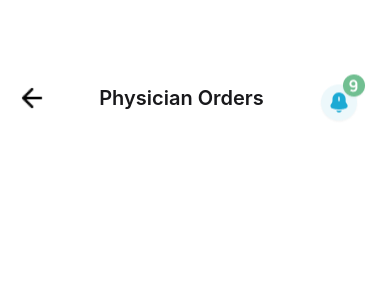
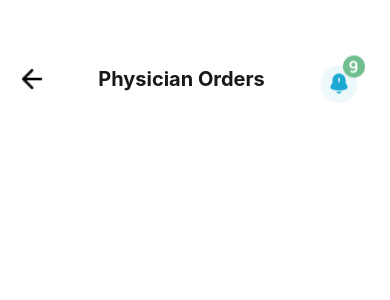
Before and after one commit to 2kwattz/JustDoIt-Simple-ToDoList-Mobile-App-ReactNative, a React Native app: screen / in a window 390 px wide. Shown: the top 300 px of the page. Built offline with nearby package versions, Linux system fonts and the light colour scheme.

Commit message:
Header Section 1 Completed

```diff
--- a/components/layouts/Header.js
+++ b/components/layouts/Header.js
@@ -20,6 +20,11 @@ const Header = () => {
     const notificationBellImage = require('../../assets/Header/notification.png')
 
     return (
+
+        <React.Fragment>
+
+       {/* Header Section */}
+
         <View style={HeaderStyles.body}>
             <View style={HeaderStyles.headerParent}>
                 <View style={HeaderStyles.headerItems}>
@@ -41,6 +46,26 @@ const Header = () => {
             </View>
 
         </View>
+
+        {/* Navigation Menu Section */}
+
+        <View style={HeaderStyles.navigationMenu}>
+
+            <View style={HeaderStyles.navigationItems}>
+
+            </View>
+
+            <View style={HeaderStyles.navigationItems}>
+
+            </View>
+
+            <View style={HeaderStyles.navigationItems}>
+
+            </View>
+
+
+        </View>
+        </React.Fragment>
     )
 
 }
@@ -48,7 +73,7 @@ const Header = () => {
 const HeaderStyles = StyleSheet.create({
 
     body: {
-        marginTop: '20%',
+        marginTop: '15%',
     },
 
     headerParent:{
@@ -68,7 +93,7 @@ const HeaderStyles = StyleSheet.create({
 
     heading:{
         fontSize: 20,
-        fontWeight: '600',
+        fontWeight: '700',
         color: Colors.blackPrimary,
 
     },
@@ -77,6 +102,8 @@ const HeaderStyles = StyleSheet.create({
         verticalAlign: 'middle',
     }
 
+
+
 })
 
 export default Header
```
